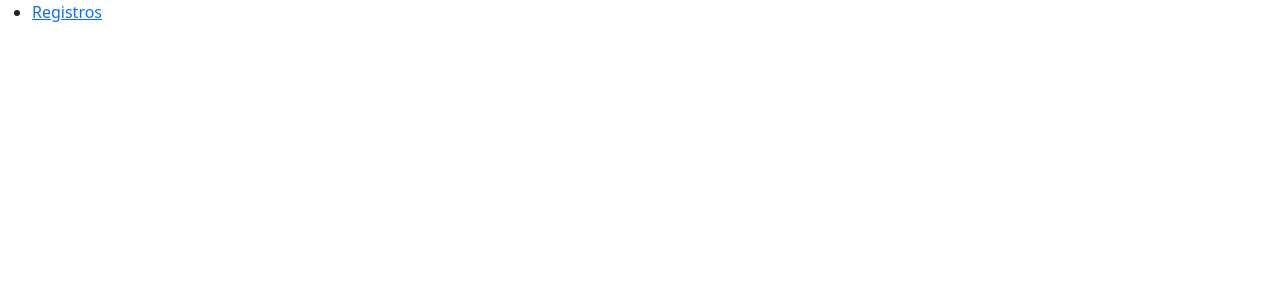
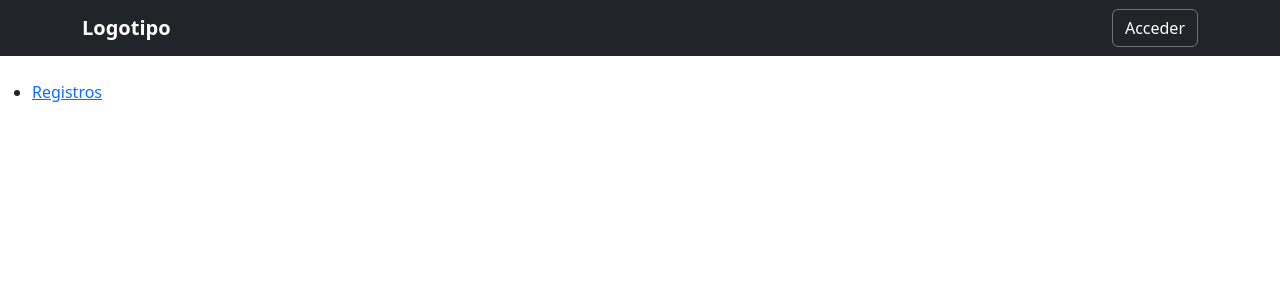
Before and after one commit to DanielAlegriaLino/pulseras_register, a Django app: page / in a window 1280 px wide. Before the commit the part shown is almost empty. Shown: the top 300 px of the page. Run offline with Django 5.2, Linux system fonts and the light colour scheme.

Commit message:
create the navbar

```diff
--- a/ProjectComunadesExtranjeras/AppResgistro/templates/base.html
+++ b/ProjectComunadesExtranjeras/AppResgistro/templates/base.html
@@ -13,9 +13,16 @@
     {% endblock %}
 </head>
 <body>
-    <header>
-
-    </header>
+    <header class="mb-4">
+		<div class="navbar navbar-dark bg-dark">
+			<div class="container">
+				<a href="#" class="navbar-brand d-flex align-items-center">
+					<strong>Logotipo</strong>
+				</a>
+                <a href="#" class="btn btn-outline-secondary btn-md text-white">Acceder</a>
+			</div>
+		</div>
+	</header>
     {% block content %}
 
     {% endblock %}
```
